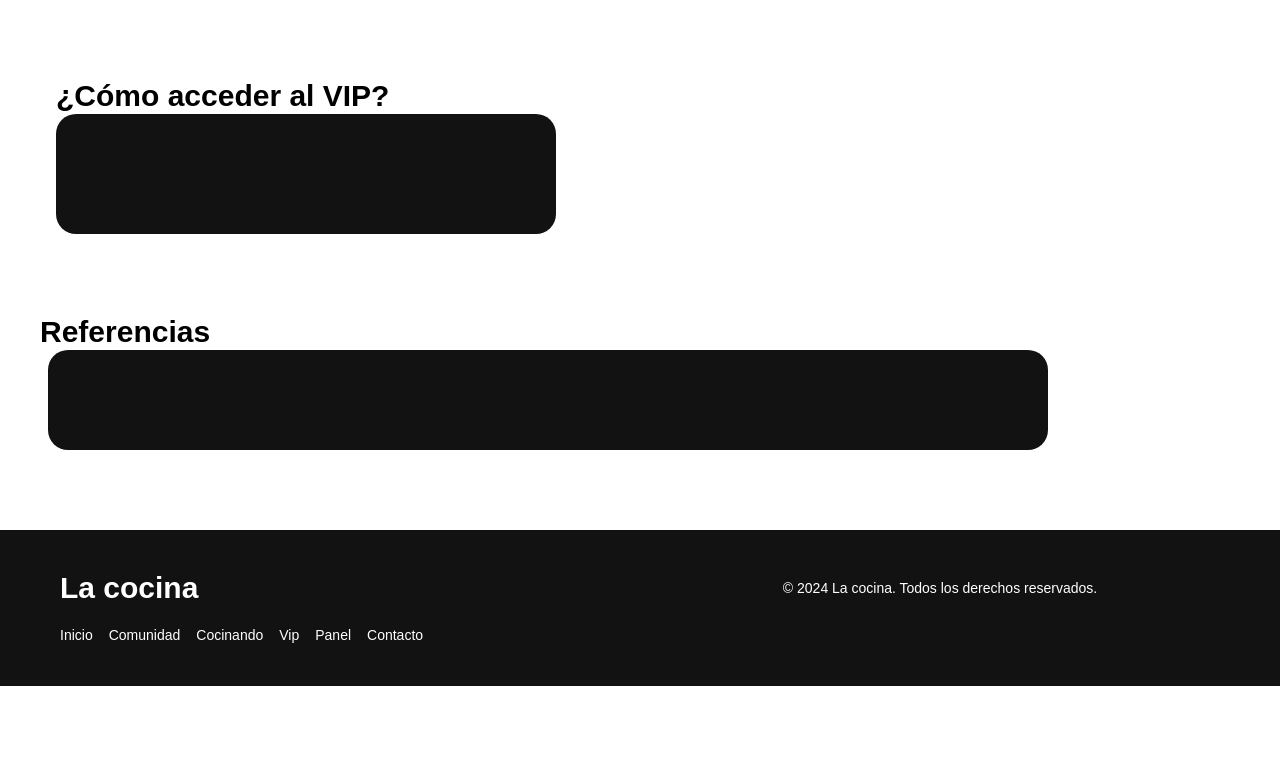
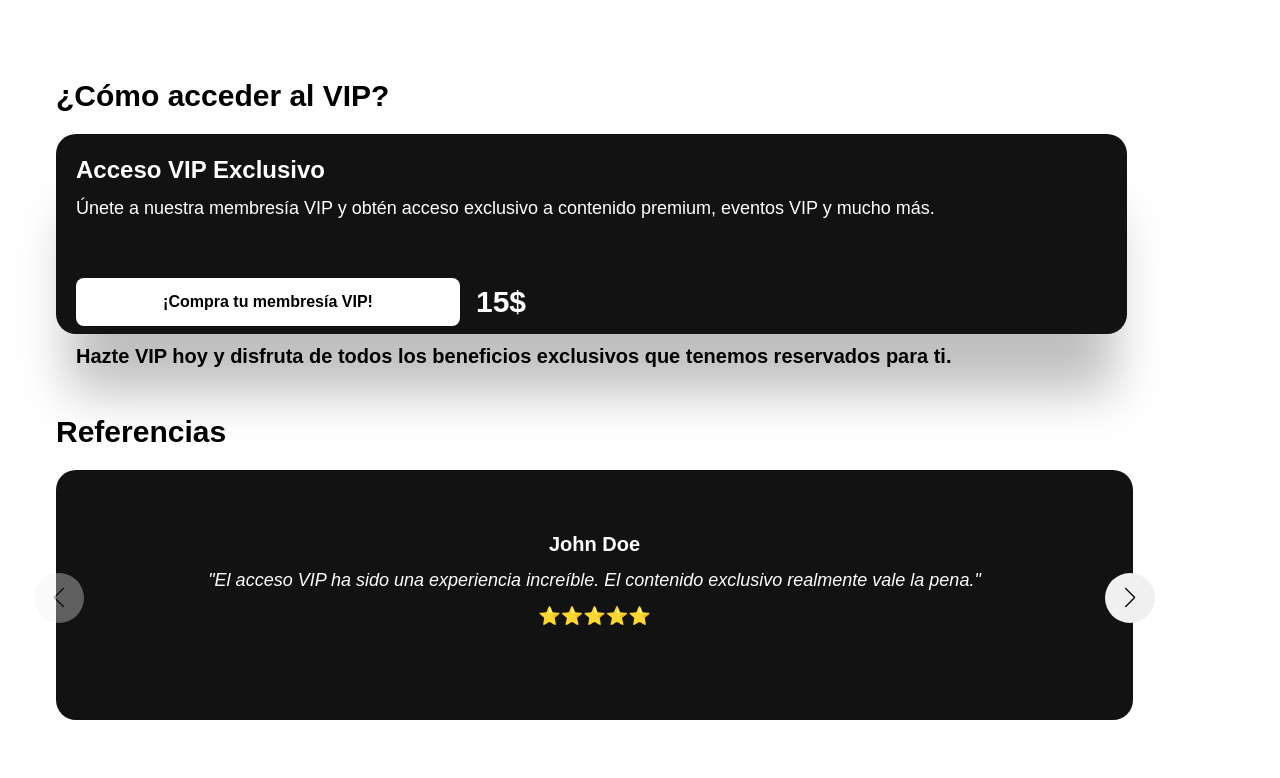
Before and after one commit to juancruzleone/lacocina, a Vue app: page /#/vip in a window 1280 px wide. Shown: the part 1022-1800 px from the top of the page. Before the commit the page ends 1708 px from the top, so only its background shows below. Built offline with nearby package versions, Linux system fonts and the light colour scheme; no server answers.

Commit message:
Se agrego un slider de referencias en la seccion VIP

```diff
--- a/package.json
+++ b/package.json
@@ -17,6 +17,7 @@
   },
   "dependencies": {
     "firebase": "^10.11.1",
+    "swiper": "^11.1.3",
     "vue": "^3.4.23",
     "vue-router": "^4.3.2"
   }
--- /dev/null
+++ b/src/components/Reviews.vue
@@ -0,0 +1,93 @@
+<script>
+import { Swiper, SwiperSlide } from 'swiper/vue';
+import 'swiper/css';
+import 'swiper/css/navigation';
+import { Pagination, Navigation } from 'swiper/modules';
+
+export default {
+  components: {
+    Swiper,
+    SwiperSlide,
+  },
+  setup() {
+    return {
+      modules: [Pagination, Navigation],
+    };
+  },
+};
+</script>
+
+<template>
+  <div class="relative w-[88%] h-[250px] mt-5">
+    <!-- Flecha izquierda -->
+    <div class="absolute left-0 top-1/2 transform -translate-y-1/2 z-10 -ml-8">
+      <div class="swiper-button-prev custom-button-prev"></div>
+    </div>
+
+    <!-- Contenedor del slider -->
+    <div class="bg-contenedores h-full radius-comunidad overflow-hidden">
+      <swiper
+        :pagination="{ clickable: true }"
+        :navigation="{ nextEl: '.custom-button-next', prevEl: '.custom-button-prev' }"
+        :modules="modules"
+        class="relative p-5"
+      >
+        <swiper-slide class="flex flex-col justify-center items-center text-white font-montserrat text-lg px-4 pt-10">
+          <h3 class="text-xl font-bold">John Doe</h3>
+          <blockquote class="italic mt-2">"El acceso VIP ha sido una experiencia increíble. El contenido exclusivo realmente vale la pena."</blockquote>
+          <p class="mt-2">⭐⭐⭐⭐⭐</p>
+        </swiper-slide>
+        <swiper-slide class="flex flex-col justify-center items-center text-white font-montserrat text-lg px-4 pt-10">
+          <h3 class="text-xl font-bold">Jane Smith</h3>
+          <blockquote class="italic mt-2">"Las clases VIP me han ayudado a mejorar mis habilidades rápidamente. Altamente recomendado."</blockquote>
+          <p class="mt-2">⭐⭐⭐⭐</p>
+        </swiper-slide>
+        <swiper-slide class="flex flex-col justify-center items-center text-white font-montserrat text-lg px-4 pt-10">
+          <h3 class="text-xl font-bold">Carlos Mendoza</h3>
+          <blockquote class="italic mt-2">"El soporte 24/7 es excelente, siempre están listos para ayudar."</blockquote>
+          <p class="mt-2">⭐⭐⭐⭐⭐</p>
+        </swiper-slide>
+        <swiper-slide class="flex flex-col justify-center items-center text-white font-montserrat text-lg px-4 pt-10">
+          <h3 class="text-xl font-bold">Laura Gómez</h3>
+          <blockquote class="italic mt-2">"Me encanta el canal especial para VIPs, es genial estar en contacto con otros miembros."</blockquote>
+          <p class="mt-2">⭐⭐⭐⭐⭐</p>
+        </swiper-slide>
+        <swiper-slide class="flex flex-col justify-center items-center text-white font-montserrat text-lg px-4 pt-10">
+          <h3 class="text-xl font-bold">Sofia Martínez</h3>
+          <blockquote class="italic mt-2">"El precio es justo por todo lo que recibes a cambio. Muy satisfecho con la membresía."</blockquote>
+          <p class="mt-2">⭐⭐⭐⭐</p>
+        </swiper-slide>
+        <swiper-slide class="flex flex-col justify-center items-center text-white font-montserrat text-lg px-4 pt-10">
+          <h3 class="text-xl font-bold">Miguel Ángel</h3>
+          <blockquote class="italic mt-2">"Los eventos VIP son muy divertidos y bien organizados. Definitivamente vale la pena."</blockquote>
+          <p class="mt-2">⭐⭐⭐⭐⭐</p>
+        </swiper-slide>
+      </swiper>
+    </div>
+
+    <!-- Flecha derecha -->
+    <div class="absolute right-0 top-1/2 transform -translate-y-1/2 z-10 -mr-8">
+      <div class="swiper-button-next custom-button-next"></div>
+    </div>
+  </div>
+</template>
+
+<style scoped>
+.custom-button-prev,
+.custom-button-next {
+  background-color: rgb(241, 240, 240);
+  color: black;
+  border-radius: 50%;
+  width: 50px;
+  height: 50px;
+  display: flex;
+  justify-content: center;
+  align-items: center;
+  cursor: pointer;
+}
+
+.custom-button-prev::after,
+.custom-button-next::after {
+  font-size: 1.25rem;
+}
+</style>
--- a/src/pages/Home.vue
+++ b/src/pages/Home.vue
@@ -83,7 +83,7 @@ export default {
         <div class="bg-contenedores w-[87.5%] h-[200px] rounded-lg flex flex-col p-5 shadow-2xl ml-5">
           <h3 class="text-2xl font-bold mb-2 text-white font-montserrat">Únete a nuestro servidor de Discord</h3>
           <p class="text-lg mb-4 text-white">Sé parte de una comunidad vibrante y activa donde puedes compartir, aprender y crecer junto a otros entusiastas.</p>
-          <a href="discord.gg/Unahg8Vxur" class="p-3 text-black font-montserrat font-semibold bg-white rounded-lg text-center mt-10 w-96">¡Únete Ahora!</a>
+          <router-link to="https://discord.gg/Unahg8Vxur" class="p-3 text-black font-montserrat font-semibold bg-white rounded-lg text-center mt-10 w-96">¡Únete Ahora!</router-link>
         </div>
       </div>
     </section>
--- a/src/pages/Vip.vue
+++ b/src/pages/Vip.vue
@@ -1,15 +1,16 @@
 <script>
+import Reviews from '../components/Reviews.vue';
 import MainH1 from '../components/MainH1.vue';
 import MainH2 from '../components/MainH2.vue';
 
-
-export default{
+export default {
   name: 'Vip',
-    components: { MainH1, MainH2 }
-}
+  components: { MainH1, MainH2, Reviews },
+};
 </script>
 
 <template>
+  <div>
     <div class="bg-portada h-96">
       <MainH1>VIP</MainH1>
     </div>
@@ -41,7 +42,7 @@ export default{
             <div class="bg-contenedores w-[700px] h-[170px] mt-4 ml-10 radius-comunidad">
               <h3 class="text-white font-montserrat p-5 text-xl">Eventos VIP</h3>
               <div class="bg-white rounded-full ml-44 w-[120px] p-5">
-                            <img src="/evento.svg" alt="Icono de evemtos">
+                <img src="/evento.svg" alt="Icono de eventos">
               </div>
             </div>
           </div>
@@ -58,14 +59,19 @@ export default{
     </section>
     <section class="pl-14">
       <MainH2>¿Cómo acceder al VIP?</MainH2>
-        <div class="bg-contenedores w-[500px] h-[120px] radius-comunidad">
-
+      <div class="bg-contenedores w-[87.5%] h-[200px] radius-comunidad flex flex-col p-5 shadow-2xl mt-5">
+        <h3 class="text-2xl font-bold mb-2 text-white font-montserrat">Acceso VIP Exclusivo</h3>
+        <p class="text-lg mb-4 text-white font-montserrat">Únete a nuestra membresía VIP y obtén acceso exclusivo a contenido premium, eventos VIP y mucho más.</p>
+        <div class="flex font-montserrat text-white items-center">
+          <a href="#" class="p-3 text-black font-montserrat font-semibold bg-white rounded-lg text-center mt-10 w-96">¡Compra tu membresía VIP!</a>
+          <p class="font-bold ml-4 mt-10 text-3xl">15$</p>
+        </div>
+        <p class="mt-4 font-montserrat text-xl font-bold">Hazte VIP hoy y disfruta de todos los beneficios exclusivos que tenemos reservados para ti.</p>
       </div>
     </section>
-    <section class="pb-20 pt-20">
-        <MainH2 class="pl-10">Referencias</MainH2>
-        <div class="bg-contenedores w-[1000px] h-[100px] ml-12 radius-comunidad">
-
+    <section class="pb-20 pt-20 pl-14 mb-20">
+      <MainH2>Referencias</MainH2>
+      <Reviews />
+    </section>
   </div>
-    </section>
 </template>
```
Also changed, not shown: 1 other file (tests, documents, lock files or other folders). Lines whose indentation alone changed are shown as unchanged.
